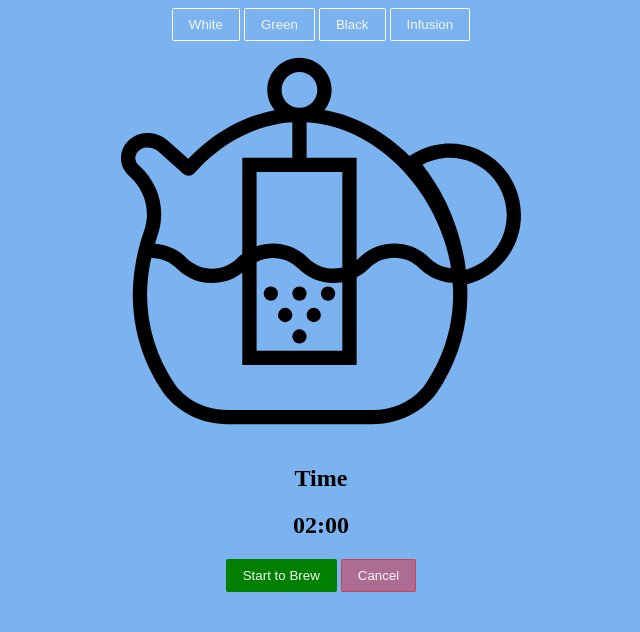
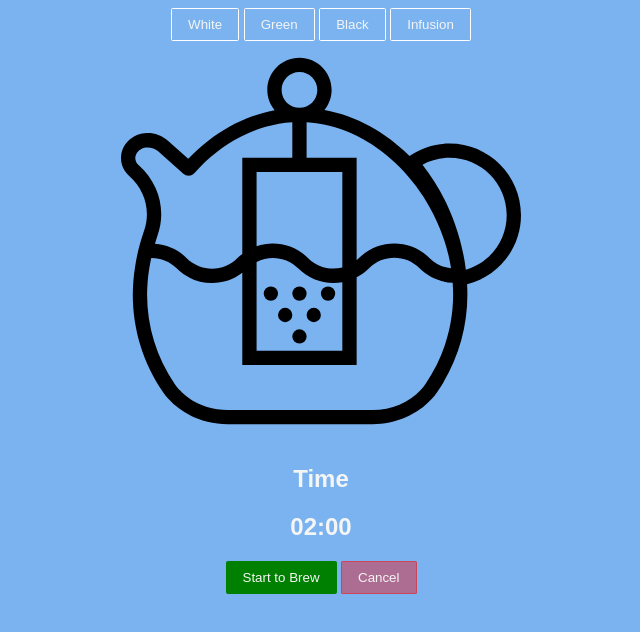
Before and after one commit to Mycroft1891/portfolio, a plain HTML site: page teatime.html in a window 1280 px wide. Shown: the whole page, without its empty margins (319-959 px from the left). Drawn offline with Linux system fonts and the light colour scheme.

Commit message:
Modify text color

```diff
--- a/teatime.html
+++ b/teatime.html
@@ -7,6 +7,8 @@
     <style media="screen">
       body {
         background-color: #7ab3ef;
+        font-family: sans-serif;
+        color: whitesmoke;
       }
       button {
         color: whitesmoke;
```
